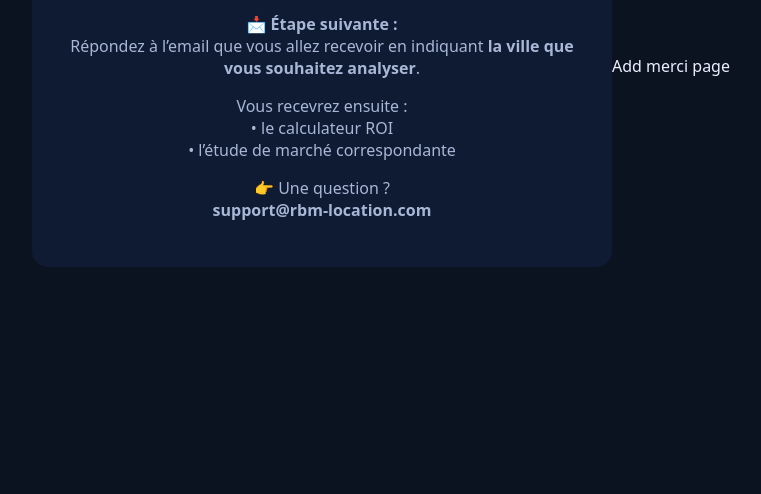
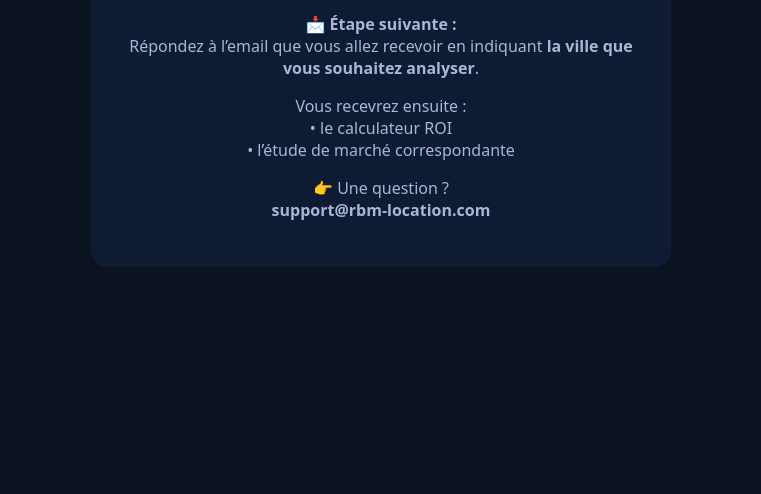
Before and after one commit to contact452/SITE-AUTOPARTAGE, a plain HTML site: page merci.html in a window 1280 px wide. Shown: the part 362-856 px from the top of the page, without its empty margins (259-1020 px from the left). Drawn offline with Linux system fonts and the light colour scheme.

Commit message:
Update merci.html

```diff
--- a/merci.html
+++ b/merci.html
@@ -49,4 +49,3 @@
   </div>
 </body>
 </html>
-Add merci page
```
